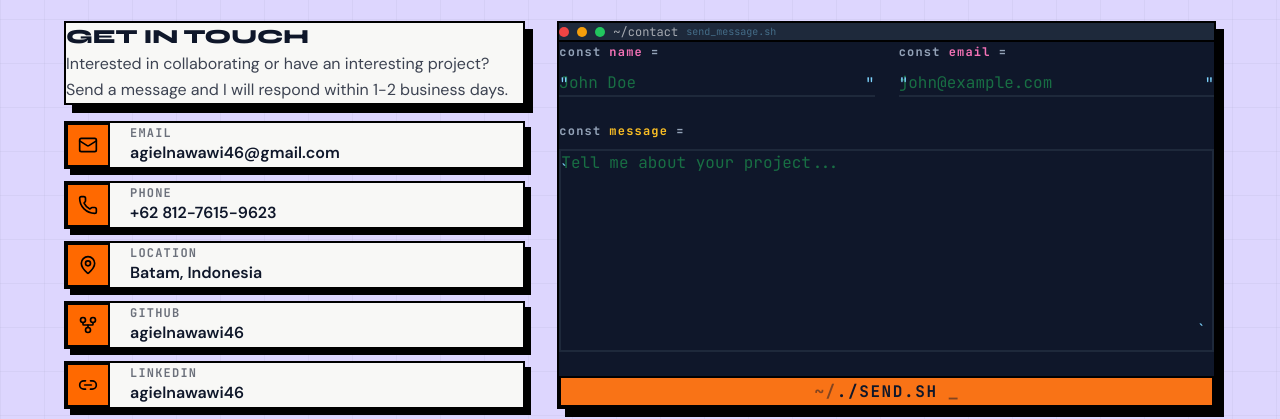
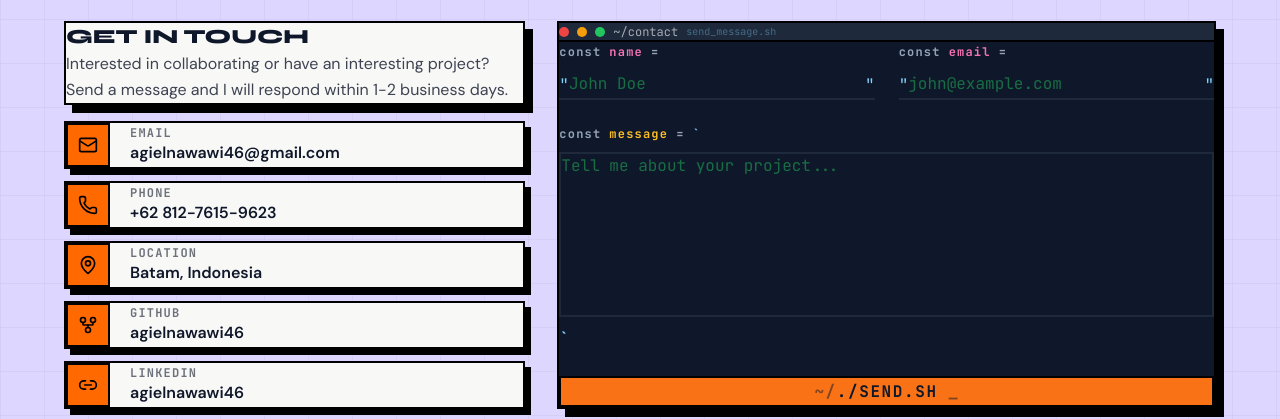
Before and after one commit to agielnawawi46/portofolio-v3, a React (Vite) app: page / in a window 1280 px wide. Shown: the part 3723-4142 px from the top of the page. Built offline with nearby package versions, Linux system fonts and the light colour scheme.

Commit message:
fix: resolve overlapping quotes in contact form inputs by using flexbox layout instead of absolute positioning

```diff
--- a/src/components/ContactSection.tsx
+++ b/src/components/ContactSection.tsx
@@ -157,19 +157,19 @@ export default function ContactSection() {
                       <label htmlFor="name" className="text-[0.75rem] font-bold tracking-widest flex items-center gap-2" style={{ fontFamily: 'var(--font-mono)', color: '#F472B6' }}>
                         <span style={{ color: '#94A3B8' }}>const</span> name <span style={{ color: '#94A3B8' }}>=</span>
                       </label>
-                      <div className="relative flex items-center">
-                        <span className="absolute left-0 text-[#7DD3FC]" style={{ fontFamily: 'var(--font-mono)' }}>"</span>
+                      <div className="flex items-center border-b-2 border-[#1E293B] pb-1 focus-within:border-[#F472B6] transition-colors">
+                        <span className="text-[#7DD3FC] mr-1" style={{ fontFamily: 'var(--font-mono)' }}>"</span>
                         <input
                           id="name"
                           type="text"
                           required
                           value={formState.name}
                           onChange={e => setFormState(s => ({ ...s, name: e.target.value }))}
-                          className="w-full bg-transparent border-b-2 border-[#1E293B] pb-1 px-3 text-sm md:text-base focus:outline-none focus:border-[#F472B6] transition-colors"
+                          className="w-full bg-transparent text-sm md:text-base focus:outline-none"
                           style={{ fontFamily: 'var(--font-mono)', color: '#22C55E' }}
                           placeholder="John Doe"
                         />
-                        <span className="absolute right-0 text-[#7DD3FC]" style={{ fontFamily: 'var(--font-mono)' }}>"</span>
+                        <span className="text-[#7DD3FC] ml-1" style={{ fontFamily: 'var(--font-mono)' }}>"</span>
                       </div>
                     </div>
 
@@ -178,19 +178,19 @@ export default function ContactSection() {
                       <label htmlFor="email" className="text-[0.75rem] font-bold tracking-widest flex items-center gap-2" style={{ fontFamily: 'var(--font-mono)', color: '#F472B6' }}>
                         <span style={{ color: '#94A3B8' }}>const</span> email <span style={{ color: '#94A3B8' }}>=</span>
                       </label>
-                      <div className="relative flex items-center">
-                        <span className="absolute left-0 text-[#7DD3FC]" style={{ fontFamily: 'var(--font-mono)' }}>"</span>
+                      <div className="flex items-center border-b-2 border-[#1E293B] pb-1 focus-within:border-[#F472B6] transition-colors">
+                        <span className="text-[#7DD3FC] mr-1" style={{ fontFamily: 'var(--font-mono)' }}>"</span>
                         <input
                           id="email"
                           type="email"
                           required
                           value={formState.email}
                           onChange={e => setFormState(s => ({ ...s, email: e.target.value }))}
-                          className="w-full bg-transparent border-b-2 border-[#1E293B] pb-1 px-3 text-sm md:text-base focus:outline-none focus:border-[#F472B6] transition-colors"
+                          className="w-full bg-transparent text-sm md:text-base focus:outline-none"
                           style={{ fontFamily: 'var(--font-mono)', color: '#22C55E' }}
                           placeholder="john@example.com"
                         />
-                        <span className="absolute right-0 text-[#7DD3FC]" style={{ fontFamily: 'var(--font-mono)' }}>"</span>
+                        <span className="text-[#7DD3FC] ml-1" style={{ fontFamily: 'var(--font-mono)' }}>"</span>
                       </div>
                     </div>
                   </div>
@@ -198,22 +198,19 @@ export default function ContactSection() {
                   {/* Message field */}
                   <div className="flex flex-col gap-2 flex-1 mt-2">
                     <label htmlFor="message" className="text-[0.75rem] font-bold tracking-widest flex items-center gap-2" style={{ fontFamily: 'var(--font-mono)', color: '#FBBF24' }}>
-                      <span style={{ color: '#94A3B8' }}>const</span> message <span style={{ color: '#94A3B8' }}>=</span>
+                      <span style={{ color: '#94A3B8' }}>const</span> message <span style={{ color: '#94A3B8' }}>=</span> <span className="text-[#7DD3FC]">`</span>
                     </label>
-                    <div className="relative flex-1 flex">
-                      <span className="absolute top-2 left-0 text-[#7DD3FC]" style={{ fontFamily: 'var(--font-mono)' }}>`</span>
                     <textarea
                       id="message"
                       required
                       rows={4}
                       value={formState.message}
                       onChange={e => setFormState(s => ({ ...s, message: e.target.value }))}
-                        className="w-full flex-1 bg-transparent border-2 border-[#1E293B] p-3 pl-4 text-sm md:text-base focus:outline-none focus:border-[#FBBF24] transition-colors resize-none"
+                      className="w-full flex-1 bg-transparent border-2 border-[#1E293B] p-3 mt-1 text-sm md:text-base focus:outline-none focus:border-[#FBBF24] transition-colors resize-none"
                       style={{ fontFamily: 'var(--font-mono)', color: '#22C55E', minHeight: '120px' }}
                       placeholder={language === 'en' ? "Tell me about your project..." : "Ceritakan tentang proyek Anda..."}
                     />
-                      <span className="absolute bottom-2 right-2 text-[#7DD3FC]" style={{ fontFamily: 'var(--font-mono)' }}>`</span>
-                    </div>
+                    <div className="text-[#7DD3FC] font-bold text-[1rem]" style={{ fontFamily: 'var(--font-mono)' }}>`</div>
                   </div>
 
                   {/* Submit button */}
```
Lines whose indentation alone changed are shown as unchanged.
